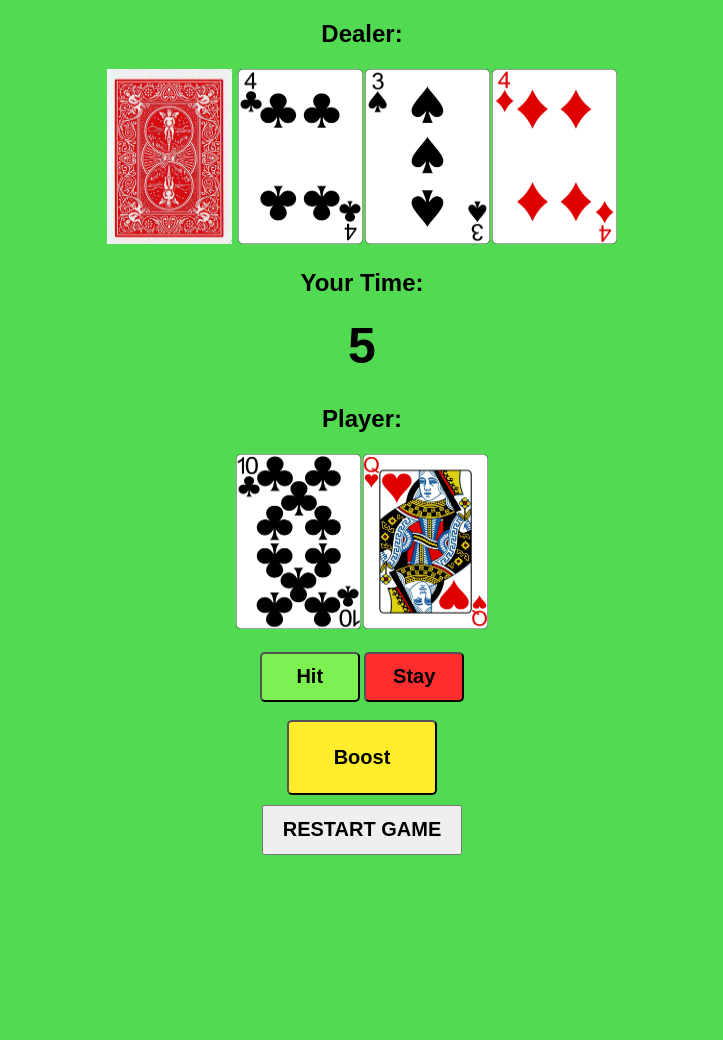
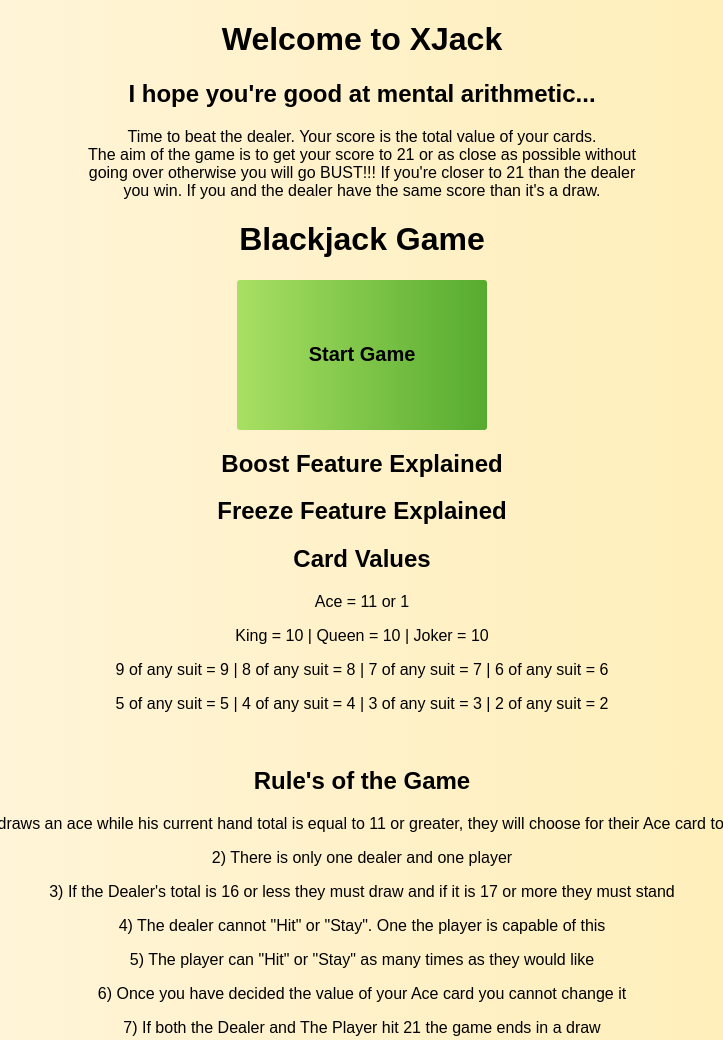
Before and after one commit to CharlesAD/XJack_Game, a website: page index.html in a window 1280 px wide. Shown: the top 1040 px of the page, without its empty margins (278-1001 px from the left). Before the commit the page ends 863 px from the top, so only its background shows below. Drawn offline with Linux system fonts and the light colour scheme.

Commit message:
Add new features

```diff
--- a/index.css
+++ b/index.css
@@ -1,50 +1,76 @@
 body {
     font-family: Arial, Helvetica, sans-serif;
     text-align: center;
-    background-color: rgb(82, 219, 82);
+    background: #FFEFBA;
+    background: -webkit-linear-gradient(to right, #fff6e2, #ffedb0);
+    background: linear-gradient(to right, #fff6e2, #ffedb0);
+
 }
-
+#game-table {
+    display: none;
+  }
 #dealer-cards img {
-    height: 175px;
-    width: 125px;
+    height: 140px;
+    width: 100px;
     margin: 1px;
 }
 
 #player-cards img {
-    height: 175px;
-    width: 125px;
+    height: 140px;
+    width: 100px;
     margin: 1px;
 }
 
 #hit {
-    width: 100px;
-    height: 50px;
+    width: 85px;
+    height: 45px;
     font-size: 20px;
     font-weight: 700;
-    background-color: rgb(127, 240, 82);
-    border-radius: 5px;
+    background: #56ab2f;
+    background: -webkit-linear-gradient(to right, #a8e063, #56ab2f);
+    background: linear-gradient(to right, #a8e063, #56ab2f);
+    border-radius: 3px;
+    border: 5px;
 }
 
 #stay {
-    width: 100px;
-    height: 50px;
+    width: 85px;
+    height: 45px;
     font-size: 20px;
     font-weight: 700;
-    background-color: rgb(255, 45, 45);
-    border-radius: 5px;
+    background: #f85032;
+    background: -webkit-linear-gradient(to right, #e73827, #f85032);
+    background: linear-gradient(to right, #e73827, #f85032);
+    border-radius: 3px;
+    border: 5px;
 }
 
 #boost {
-    width: 150px;
-    height: 75px;
+    width: 85px;
+    height: 45px;
     font-size: 20px;
     font-weight: 700;
-    background-color: rgb(255, 237, 45);
-    border-radius: 5px;
+    background: #FFE000;
+    background: -webkit-linear-gradient(to right, #c2b500, #FFE000);
+    background: linear-gradient(to right, #c2b500, #FFE000);
+    border-radius: 3px;
+    border: 5px;
+}
+
+#pause-button {
+    width: 85px;
+    height: 45px;
+    font-size: 20px;
+    font-weight: 700;
+    background: #9CECFB;
+    background: -webkit-linear-gradient(to right, #0052D4, #65C7F7, #9CECFB);
+    background: linear-gradient(to right, #0052D4, #65C7F7, #9CECFB);
+    border-radius: 3px;
+    border: 5px;
 }
 
 #countdown {
-    font-size: 50px;
+    font-size: 30px;
     font-weight: 700;
 }
 
@@ -54,10 +80,32 @@ body {
     font-size: 20px;
     margin-top: 10px;
     font-weight: 700;
+    background: #3E5151;
+    background: -webkit-linear-gradient(to right, #DECBA4, #fff3d2);
+    background: linear-gradient(to right, #DECBA4, #fff3d2);
+    border-radius: 3px;
 }
 
 #results {
     font-weight: 700;
     font-size: 30px;
+}
 
+#start-button {
+    width: 250px;
+    height: 150px;
+    font-size: 20px;
+    font-weight: 700;
+    background: #56ab2f;
+    background: -webkit-linear-gradient(to right, #a8e063, #56ab2f);
+    background: linear-gradient(to right, #a8e063, #56ab2f);
+    border-radius: 3px;
+    border: 5px;
 }
+
+#start-button:hover {
+    width: 300px;
+    height: 180px;
+    transition-duration: 200ms;
+    transition-timing-function: ease;
+}
--- a/index.html
+++ b/index.html
@@ -12,29 +12,66 @@
     </head>
 
     <body>
-        <h2> Dealer: <span id="dealer-sum"></span></h2>
-        <div id="dealer-cards">
-            <img id="card-back"  src="./cards/BACK.png">
+        <div id="start-screen">
+            <div>
+             <h1>Welcome to XJack</h1>
+             <h2>I hope you're good at mental arithmetic...</h2>
+                <p>Time to beat the dealer. Your score is the total value of your cards.<br>
+                    The aim of the game is to get your score to 21 or as close as possible without<br>
+                    going over otherwise you will go BUST!!! If you're closer to 21 than the dealer<br>
+                    you win. If you and the dealer have the same score than it's a draw. </p>
+            </div>
+
+            <h1>Blackjack Game</h1>
+            <button id="start-button">Start Game</button>
+
+            <div>
+            <h2>Boost Feature Explained</h2>
+            <h2>Freeze Feature Explained</h2>
+            </div>
+            <div class="rules-table">
+                <div class="card-values">
+                <h2>Card Values</h2>
+                <p>Ace = 11 or 1</p>
+                <p>King = 10 | Queen = 10 | Joker = 10</p>
+                <p>9 of any suit = 9 | 8 of any suit = 8 | 7 of any suit = 7 | 6 of any suit = 6</p>
+                <p>5 of any suit = 5 | 4 of any suit = 4 | 3 of any suit = 3 | 2 of any suit = 2</p>
+
+                </div>
+                <br>
+                <div>
+                    <h2>Rule's of the Game</h2>
+                        <p> 1) If a player draws an ace while his current hand total is equal to 11 or greater, they will choose for their Ace card to be of value 1</p>
+                        <p> 2) There is only one dealer and one player</p>
+                        <p> 3) If the Dealer's total is 16 or less they must draw and if it is 17 or more they must stand</p>
+                        <p> 4) The dealer cannot "Hit" or "Stay". One the player is capable of this</p>
+                        <p> 5) The player can "Hit" or "Stay" as many times as they would like</p>
+                        <p> 6) Once you have decided the value of your Ace card you cannot change it</p>
+                        <p> 7) If both the Dealer and The Player hit 21 the game ends in a draw</p>                </p>
+                </div>
+            </div>
         </div>
-        <h2>Your Time:</h2>
+        <div id="game-table">
+            <h2> Dealer: <span id="dealer-sum"></span></h2>
+            <div id="dealer-cards">
+                <img id="card-back"  src="./cards/BACK.png">
+            </div>
+            <h2>Your Time:</h2>
         <div id="countdown"></div>
-
         <p id="results"></p>
-
         <h2> Player: <span id="player-sum"></span></h2>
         <div id="player-cards"></div>
-
-        <br>
         <button id="hit">Hit</button>
+        <button id="boost">Boost</button>
+        <button id="pause-button">Freeze</button>
         <button id="stay">Stay</button>
-        <br>
-        <br>
-        <button id="boost">Boost</button>
+        <p id="boost-score"></p>
+        <p id="freeze-score"></p>
 
         <br>
 
         <input value="RESTART GAME" onclick="history.go(0)" type="button" id="restart">
-
+    </div>
 
         <script  src="index.js"></script>
     </body>
--- a/index.js
+++ b/index.js
@@ -14,14 +14,30 @@ let swapHandUsed = false;
 let originalPlayerTotal = playerTotal;
 let originalDealerTotal = dealerTotal;
 
+let isPaused = false;
+let freezeUsed = false;
+
 
 playerTotal += scoreBoost;
 
+window.onload = function() {
+    showStartScreen();
+}
 
-window.onload = function() {
+function showStartScreen() {
+    document.getElementById("start-screen").style.display = "block";
+    document.getElementById("start-button").addEventListener("click", startGame);
+}
+
+function startGame() {
+    document.getElementById("start-screen").style.display = "none";
+    document.getElementById("game-table").style.display = "block";
+
+
+
     createDeck();
     shuffleDeck();
-    startGame();
+    initializeGame();
 }
 
 function createDeck(){
@@ -34,9 +50,7 @@ function createDeck(){
             deck.push(values[j] + "-" + types[i]);
         }
     }
-// console.log(deck);
 }
-
 
 function shuffleDeck() {
     for(i = 0; i < 1000; i++) {
@@ -47,17 +61,9 @@ function shuffleDeck() {
         deck[location1] = deck[location2];
         deck[location2] = temp;
     }
-    console.log(deck);
 }
 
-
-
-//const reset = document.querySelector("#reset");
-// reset.addEventListener("click", function () {
-   // location.reload();
-//});
-
-function startGame() {
+function initializeGame() {
     // Initialize variables
     dealersHiddenCards = deck.pop();
     dealerTotal += getDealerValue(dealersHiddenCards);
@@ -74,6 +80,7 @@ function startGame() {
         scoreBoost = Math.floor(Math.random() * 5) + 1;
         console.log("Score Boost: " + scoreBoost);
         scoreBoostActivated = true;
+        document.getElementById("boost-score").innerText = "Boost Score: +" + scoreBoost;
     }
 
     // Update the countdown display
@@ -81,17 +88,41 @@ function startGame() {
         document.getElementById("countdown").innerText = countdown;
     }
 
+    function togglePause() {
+      isPaused = !isPaused;
+    }
+
+
     // Start the timer
     function startTimer() {
       timer = setInterval(function () {
+        if (!isPaused) {
           countdown--;
           updateCountdown();
           if (countdown <= 0) {
             clearInterval(timer);
             stay();
           }
+        }
       }, 1000); // Update every second
     }
+
+    function addPointsToScore() {
+      playerTotal += 3;
+      document.getElementById("freeze-score").innerText = "Freeze Score: +3";
+    }
+
+    // Freeze Feature
+    document.getElementById("pause-button").addEventListener("click", function () {
+      if (!freezeUsed) {
+        togglePause();
+        addPointsToScore();
+        freezeUsed = true;
+        this.disabled = true;
+        document.getElementById("freeze-score").innerText = "Freeze Score: +3";
+      }
+    });
+
 
     // Deal initial cards for player
     for (let i = 0; i < 2; i++) {
@@ -117,10 +148,12 @@ function startGame() {
         hit();
         startTimer();
     });
+
     document.getElementById("stay").addEventListener("click", function () {
         clearTimeout(timer); // Clear the timer when manually staying
         stay();
     });
+
     document.getElementById("boost").addEventListener("click", function () {
         activateScoreBoost();
         this.disabled = true;
@@ -138,20 +171,18 @@ function startGame() {
     console.log(playerTotal);
 }
 
-
-
-
-
 function hit() {
     if (playerTotal >= 21){
         return;
     }
+
     playerCards = deck.pop();
     playerTotal += getPlayerValue(playerCards);
     let card = document.createElement("img");
     card.src = "./cards/" + playerCards + ".png";
     document.getElementById("player-cards").append(card);
     console.log(playerTotal);
+
     if (scoreBoost > 0) {
         playerTotal += scoreBoost;
     }
@@ -166,26 +197,21 @@ function stay() {
         playerTotal += scoreBoost;
     }
 
-
     let message = "";
     if (playerTotal > 21) {
-        message = "You Lose! You went BUST!"
+        message = "You Lose! You went BUST!";
         document.getElementById("loseSound").play();
-    }
-    else if (dealerTotal > 21) {
-        message = "You Win! The Dealer went BUST!"
+    } else if (dealerTotal > 21) {
+        message = "You Win! The Dealer went BUST!";
         document.getElementById("winSound").play();
-    }
-    else if (playerTotal == dealerTotal) {
-        message = "It's a Draw!"
+    } else if (playerTotal == dealerTotal) {
+        message = "It's a Draw!";
         document.getElementById("drawSound").play();
-    }
-    else if (playerTotal > dealerTotal) {
+    } else if (playerTotal > dealerTotal) {
         message = "You Win!";
         document.getElementById("winSound").play();
-    }
-    else if (playerTotal < dealerTotal) {
-        message = "You Lose!"
+    } else if (playerTotal < dealerTotal) {
+        message = "You Lose!";
         document.getElementById("loseSound").play();
     }
 
@@ -209,15 +235,14 @@ function getDealerValue(card) {
     let cardInfo = card.split("-");
     let value = cardInfo[0];
 
-    if(isNaN(value)){
-        if(value == "A") {
-            if(dealerTotal >= 11){
+    if (isNaN(value)){
+        if (value == "A") {
+            if (dealerTotal >= 11) {
                 return 1;
             }
             return 11;
-
         }
-        return 10
+        return 10;
     }
     return parseInt(value);
 }
@@ -226,15 +251,14 @@ function getPlayerValue(card) {
     let cardInfo = card.split("-");
     let value = cardInfo[0];
 
-    if(isNaN(value)){
-        if(value == "A") {
-            if(playerTotal >= 11){
+    if (isNaN(value)) {
+        if (value == "A") {
+            if (playerTotal >= 11) {
                 return 1;
             }
             return 11;
-
         }
-        return 10
+        return 10;
     }
     return parseInt(value);
 }
```
Also changed, not shown: README.md. Lines whose indentation alone changed are shown as unchanged.
